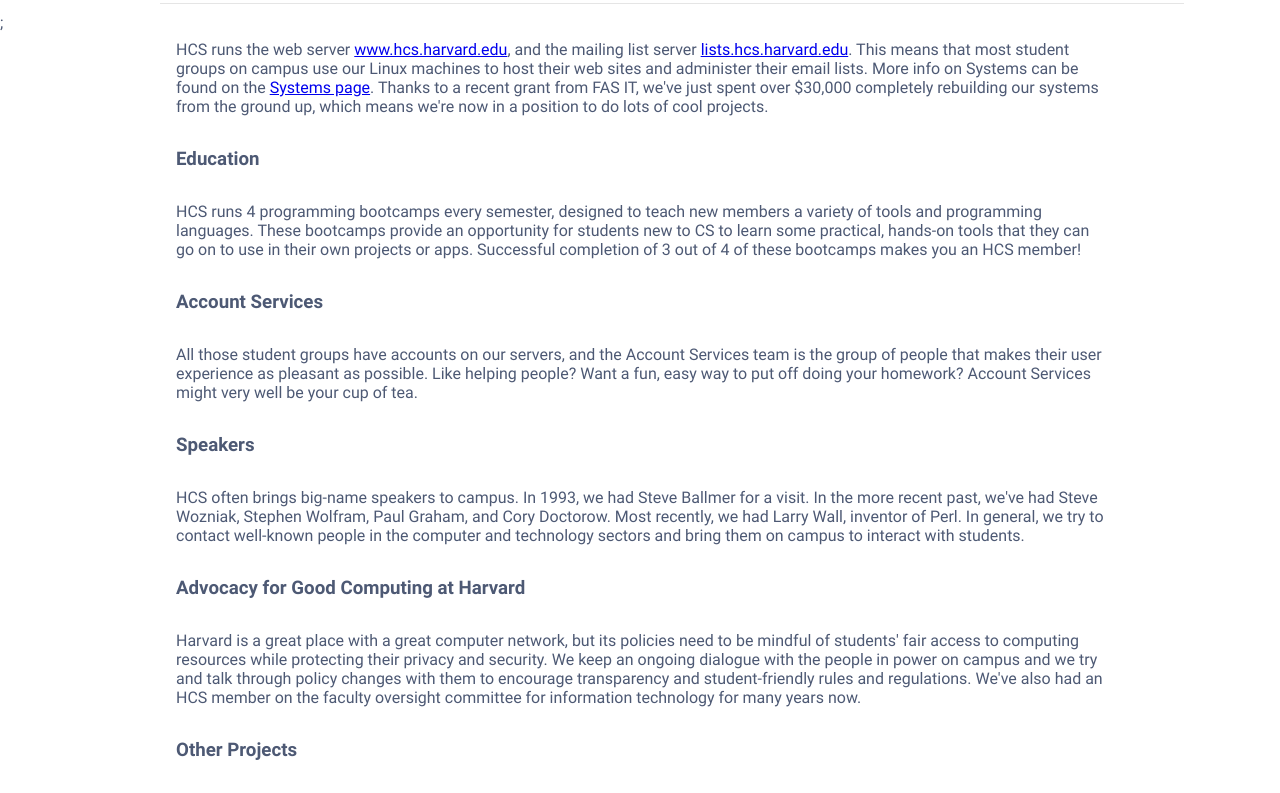
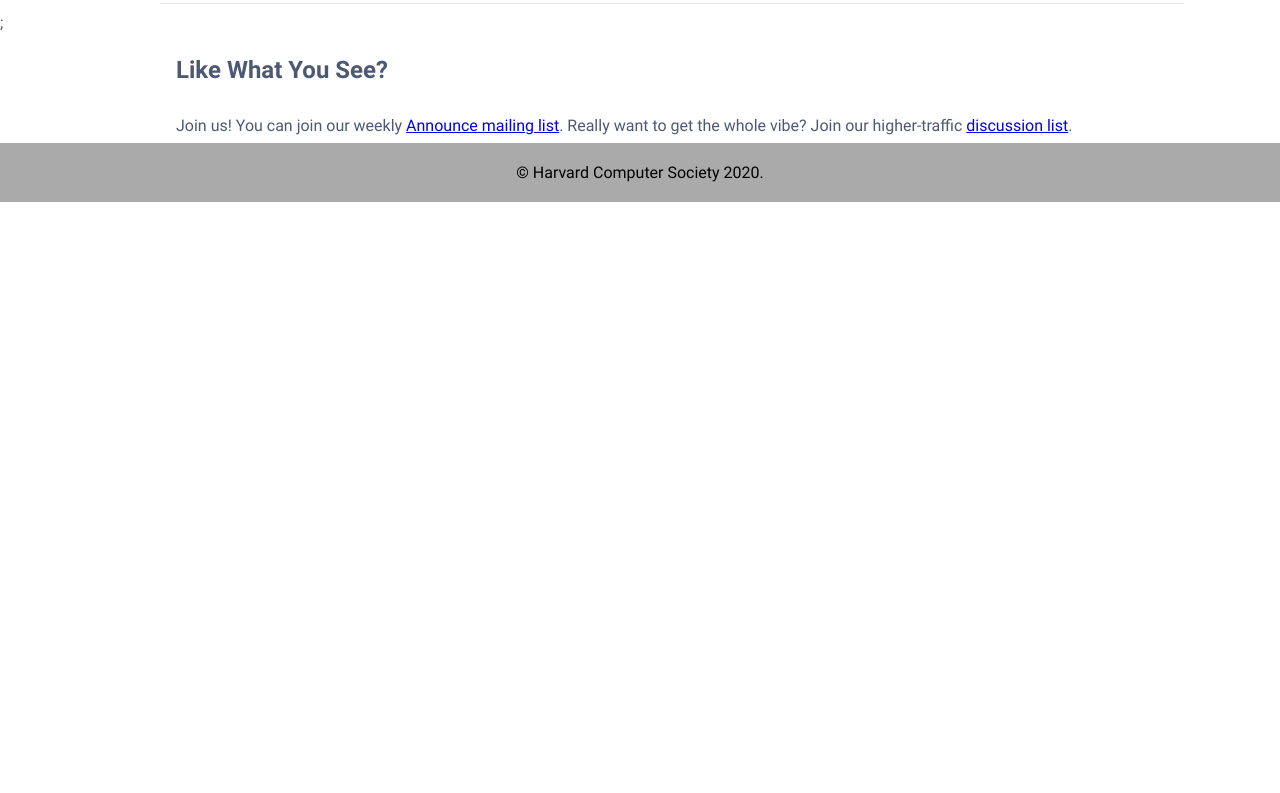
Before and after one commit to hcs/website2020, a Next.js app in the folder hcs-website/: page /about in a window 1280 px wide. Shown: the part 820-1613 px from the top of the page. After the commit the page ends 1022 px from the top, so only its background shows below. Built offline with nearby package versions, Linux system fonts and the light colour scheme.

Commit message:
about done

```diff
--- a/hcs-website/pages/about.js
+++ b/hcs-website/pages/about.js
@@ -8,23 +8,17 @@
 export default class About extends React.Component {
     constructor(props) {
       super(props);
-      this.general = [
+      this.projects = [
           {title: "Systems", body: <p>HCS runs the web server <Link href="/"><a>www.hcs.harvard.edu</a></Link>, and the mailing list server <Link href="lists.hcs.harvard.edu"><a>lists.hcs.harvard.edu</a></Link>. This means that most student groups on campus use our Linux machines to host their web sites and administer their email lists. More info on Systems can be found on the <Link href="/about/systems"><a>Systems page</a></Link>. Thanks to a recent grant from FAS IT, we've just spent over $30,000 completely rebuilding our systems from the ground up, which means we're now in a position to do lots of cool projects.</p>},
-          {title: "Education", body: "The history of HCS dated back to 1983, making it older than most of our current members. HCS was founded to publish the Harvard Computer Review and Computing@Harvard. Fun fact: 2020 is the 20th anniversary of our mailing list service."},
-          {title: "Account Services", body: "HCS is an incredibly tight-knit community that bonds throughout various community events. This semester, we ordered lots of delicious foods, including ramdon (Parasite), Shake Shack, Otto’s pizza, etc. Stay updated about our upcoming events where you can enjoy good foods and good company."},
-          {title: "Speakers", body: "HCS reserves the right to terminate usage to any of its services at any time for any reason."},
-          {title: "Advocacy for Good Computing at Harvard", body: "You can email HCS board! We appreciate your donation to support our various projects and our core mission. We can arrange for the donation to be tax-deductible, but please let us know in advance so we can channel it through the University."},
-          {title: "Other Projects", body: "Builders Innovation Program is a brand new initiative launched by HCS this year. If you have an idea (doesn’t need to be a full-fledged idea) and need some funding to grow it, HCS got you covered. Apply by 5/15 to get equity-free grants ranging from $100 to $5000."},
+          {title: "Education", body: "HCS runs 4 programming bootcamps every semester, designed to teach new members a variety of tools and programming languages. These bootcamps provide an opportunity for students new to CS to learn some practical, hands-on tools that they can go on to use in their own projects or apps. Successful completion of 3 out of 4 of these bootcamps makes you an HCS member!"},
+          {title: "Account Services", body: "All those student groups have accounts on our servers, and the Account Services team is the group of people that makes their user experience as pleasant as possible. Like helping people? Want a fun, easy way to put off doing your homework? Account Services might very well be your cup of tea."},
+          {title: "Speakers", body: "HCS often brings big-name speakers to campus. In 1993, we had Steve Ballmer for a visit. In the more recent past, we've had Steve Wozniak, Stephen Wolfram, Paul Graham, and Cory Doctorow. Most recently, we had Larry Wall, inventor of Perl. In general, we try to contact well-known people in the computer and technology sectors and bring them on campus to interact with students."},
+          {title: "Advocacy for Good Computing at Harvard", body: "Harvard is a great place with a great computer network, but its policies need to be mindful of students' fair access to computing resources while protecting their privacy and security. We keep an ongoing dialogue with the people in power on campus and we try and talk through policy changes with them to encourage transparency and student-friendly rules and regulations. We've also had an HCS member on the faculty oversight committee for information technology for many years now."},
+          {title: "Other Projects", body: <p className = {styles.container}> We work closely with a lot of organizations at Harvard to promote the visible use of advanced technology. Some of our more important collaborative projects {' '}
+          <a href="/about/collaborations">receive credit here</a>
+          . Other ideas? Just stop by. We're always looking for new project ideas.
+          </p>},
       ];
-
-      this.involved = [
-          {title: "Who can join HCS?", body: "Everybody! You don't have to be a CS concentrator to join HCS. You can be a senior concentrating in History or a first-year student interested in Physics or Government. You can also join if you are in the School of Engineering and Applied Sciences or any other Harvard graduate school."},
-          {title: "Can I still join if I don’t know much about CS?", body: "Absolutely! Most of us didn't know very much when we joined either. In fact, some of our most successful members had never programmed before joining HCS. We're happy to teach you, so don't be afraid to join without experience or to ask questions."},
-          {title: "How to join HCS?", body: "HCS runs an educational bootcamp series offered in both the fall and the spring. The bootcamps cover various topics including data mining, APIs, web scraping, and web development. It is a great way to hone your skills, make new friends, and connect with our industry sponsors! Due to the current Covid-19 crisis, only 2 bootcamps are needed to become a member of HCS."},
-          {title: "How to stay updated with HCS information?", body: "Join HCS Slack to get updated information about announcements, community events, internships, and job opportunities. Additionally, you can click on the link below to subscribe to HCS’ own mailing lists."}
-
-      ];
-
 
     }
 
@@ -44,38 +38,7 @@
 
           <div className="projects">
             <h2 className = {styles.subtitle}>Projects</h2>
-            {this.general.map(item => <Item title={item.title} body={item.body} />)};
-
-            <p className = {styles.container}>HCS runs the web server {' '}
-            <a href="/">www.hcs.harvard.edu</a>
-            , and the mailing list server {' '}
-            <a href="lists.hcs.harvard.edu">lists.hcs.harvard.edu</a>
-            . This means that most student groups on campus use our Linux machines to host their web sites and administer their email lists. More info on Systems can be found on the {' '}
-            <a href="/about/systems">Systems page</a>
-            . Thanks to a recent grant from FAS IT, we've just spent over $30,000 completely rebuilding our systems from the ground up, which means we're now in a position to do lots of cool projects.
-            </p>
-
-            <h3 className = {styles.subtitle}>Education</h3>
-            <p className = {styles.container}> HCS runs 4 programming bootcamps every semester, designed to teach new members a variety of tools and programming languages. These bootcamps provide an opportunity for students new to CS to learn some practical, hands-on tools that they can go on to use in their own projects or apps. Successful completion of 3 out of 4 of these bootcamps makes you an HCS member!
-            </p>
-
-            <h3 className = {styles.subtitle}>Account Services</h3>
-            <p className = {styles.container}> All those student groups have accounts on our servers, and the Account Services team is the group of people that makes their user experience as pleasant as possible. Like helping people? Want a fun, easy way to put off doing your homework? Account Services might very well be your cup of tea.
-            </p>
-
-            <h3 className = {styles.subtitle}>Speakers</h3>
-            <p className = {styles.container}> HCS often brings big-name speakers to campus. In 1993, we had Steve Ballmer for a visit. In the more recent past, we've had Steve Wozniak, Stephen Wolfram, Paul Graham, and Cory Doctorow. Most recently, we had Larry Wall, inventor of Perl. In general, we try to contact well-known people in the computer and technology sectors and bring them on campus to interact with students.
-            </p>
-
-            <h3 className = {styles.subtitle}>Advocacy for Good Computing at Harvard</h3>
-            <p className = {styles.container}> Harvard is a great place with a great computer network, but its policies need to be mindful of students' fair access to computing resources while protecting their privacy and security. We keep an ongoing dialogue with the people in power on campus and we try and talk through policy changes with them to encourage transparency and student-friendly rules and regulations. We've also had an HCS member on the faculty oversight committee for information technology for many years now.
-            </p>
-
-            <h3 className = {styles.subtitle}>Other Projects</h3>
-            <p className = {styles.container}> We work closely with a lot of organizations at Harvard to promote the visible use of advanced technology. Some of our more important collaborative projects {' '}
-            <a href="/about/collaborations">receive credit here</a>
-            . Other ideas? Just stop by. We're always looking for new project ideas.
-            </p>
+            {this.projects.map(item => <Item title={item.title} body={item.body} />)};
           </div>
 
           <div className="join">
```
